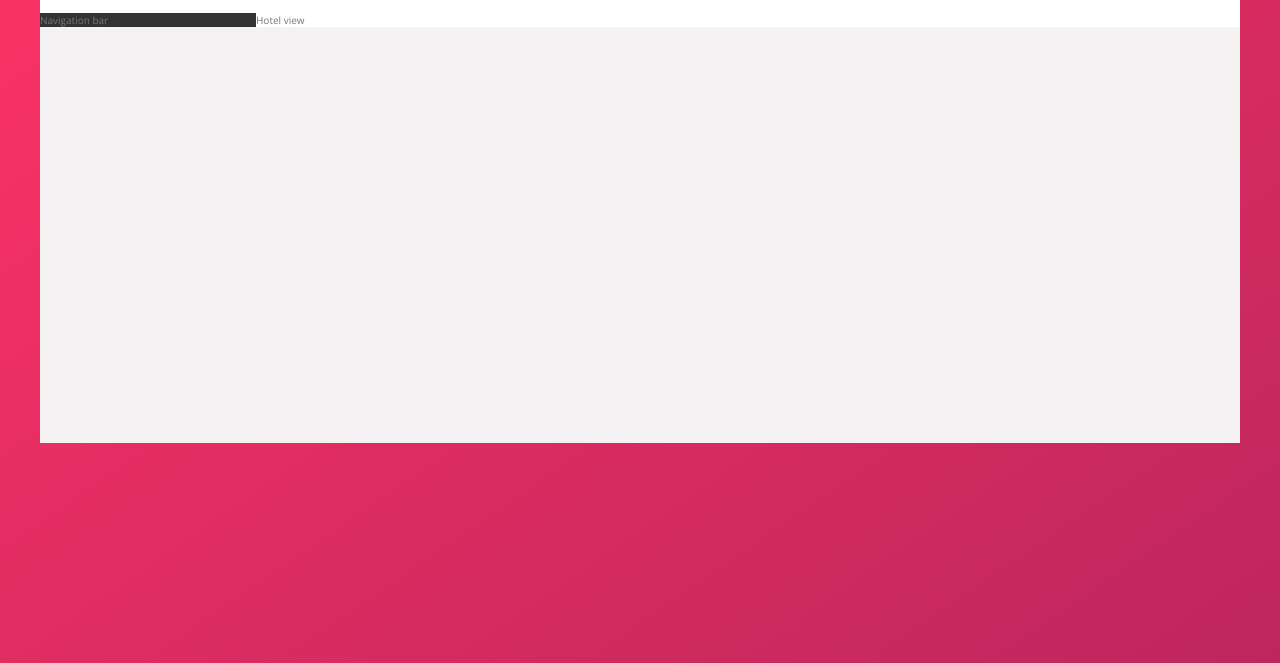
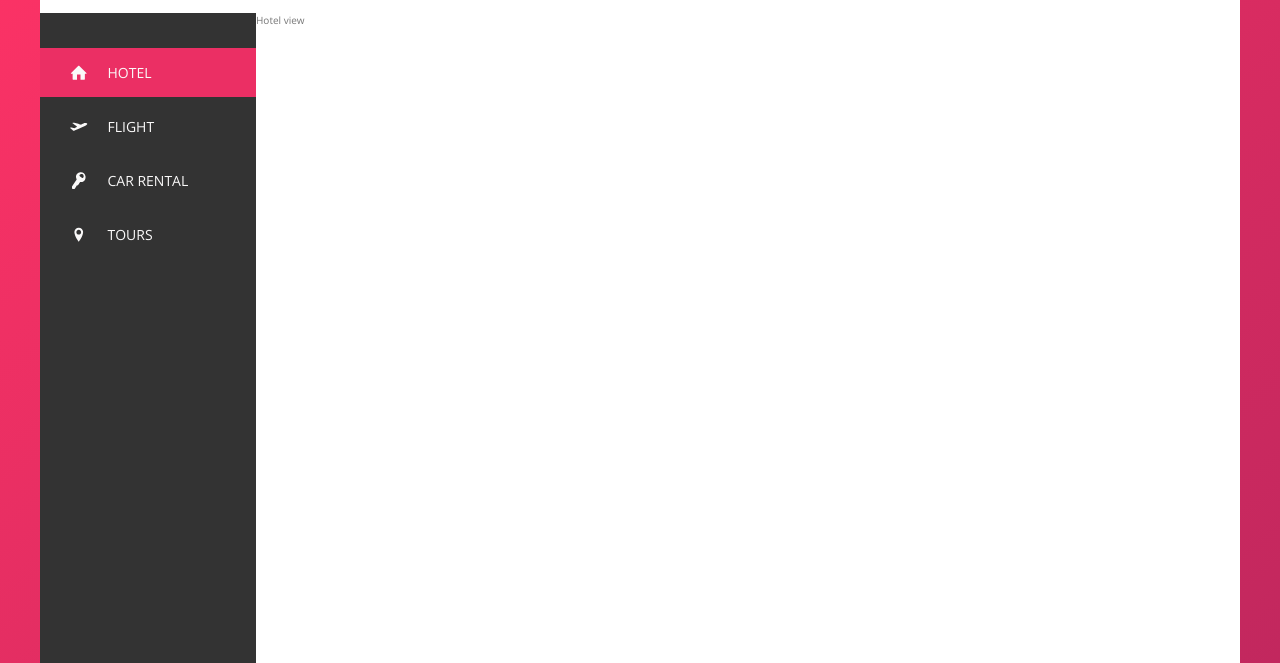
Before and after one commit to lmndang-dev/Trillo, a website: page index.html in a window 1280 px wide. Shown: the part 137-800 px from the top of the page. Drawn offline with nearby package versions, Linux system fonts and the light colour scheme.

Commit message:
Side navigation styled

```diff
--- a/index.html
+++ b/index.html
@@ -57,7 +57,47 @@
         </nav>
       </header>
       <div class="content">
-        <nav class="sidebar">Navigation bar</nav>
+        <nav class="sidebar">
+          <ul class="side-nav">
+            <li class="side-nav__item side-nav__item--active">
+              <a href="#" class="side-nav__link">
+                <svg class="side-nav__icon">
+                  <use xlink:href="img/sprite.svg#icon-home"></use>
+                </svg>
+                <span>Hotel</span>
+              </a>
+            </li>
+
+            <li class="side-nav__item">
+              <a href="#" class="side-nav__link">
+                <svg class="side-nav__icon">
+                  <use xlink:href="img/sprite.svg#icon-aircraft-take-off"></use>
+                </svg>
+                <span>Flight</span>
+              </a>
+            </li>
+
+            <li class="side-nav__item">
+              <a href="#" class="side-nav__link">
+                <svg class="side-nav__icon">
+                  <use xlink:href="img/sprite.svg#icon-key"></use>
+                </svg>
+                <span>Car Rental</span>
+              </a>
+            </li>
+
+            <li class="side-nav__item">
+              <a href="#" class="side-nav__link">
+                <svg class="side-nav__icon">
+                  <use xlink:href="img/sprite.svg#icon-location-pin"></use>
+                </svg>
+                <span>Tours</span>
+              </a>
+            </li>
+          </ul>
+
+          <div class="legal">&copy; 2017 by Trillo. All rights reserved.</div>
+        </nav>
         <main class="hotel-view">Hotel view</main>
       </div>
     </div>
--- a/sass/_components.scss
+++ b/sass/_components.scss
@@ -115,3 +115,72 @@
     margin-right: 1rem;
   }
 }
+
+/////////////////////////////////
+// SIDE NAVIGATION
+.side-nav {
+  font-size: 1.4rem;
+  list-style: none;
+  margin-top: 3.5rem;
+
+  &__item {
+    position: relative;
+
+    &:not(:last-child) {
+      margin-bottom: 0.5rem;
+    }
+  }
+
+  &__item::before {
+    content: "";
+    position: absolute;
+    top: 0;
+    left: 0;
+    height: 100%;
+    width: 3px;
+    background-color: var(--color-primary);
+    transform: scaleY(0);
+    transition: transform 0.2s, width 0.4s cubic-bezier(1, 0, 0, 1) 0.2s,
+      background-color 0.1s;
+  }
+
+  &__item:hover::before,
+  &__item--active::before {
+    transform: scaleY(1);
+    width: 100%;
+  }
+
+  &__item:active::before {
+    background-color: var(--color-primary-light);
+  }
+
+  &__link:link,
+  &__link:visited {
+    color: var(--color--grey-light-1);
+    text-decoration: none;
+    text-transform: uppercase;
+    display: block;
+    padding: 1.5rem 3rem;
+    position: relative;
+    z-index: 10;
+
+    display: flex;
+    align-items: center;
+  }
+
+  &__icon {
+    width: 1.75rem;
+    height: 1.75rem;
+    margin-right: 2rem;
+    fill: currentColor;
+  }
+}
+
+/////////////////////////////////
+// LEGAL TEXT
+.legal {
+  font-size: 1.2rem;
+  color: var(--color--grey-light-4);
+  text-align: center;
+  padding: 2.5rem;
+}
--- a/sass/_layout.scss
+++ b/sass/_layout.scss
@@ -24,9 +24,14 @@
 .sidebar {
   background-color: var(--color--grey-dark-1);
   flex: 0 0 18%;
+
+  display: flex;
+  flex-direction: column;
+  justify-content: space-between;
 }
 
 .hotel-view {
   background-color: #fff;
+  height: 80rem;
   flex: 1;
 }
```
Also changed, not shown: css/style.css, 1 other file.
